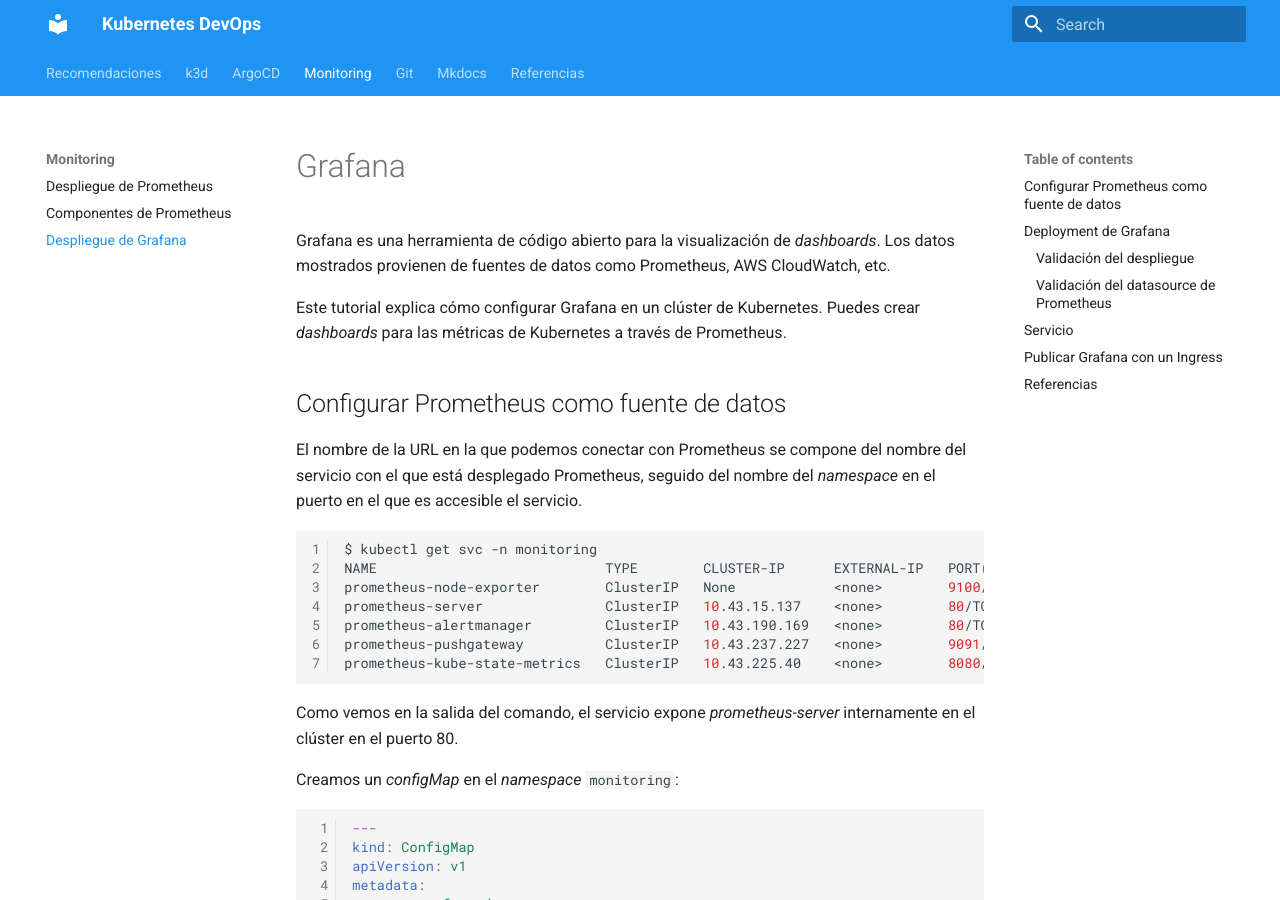
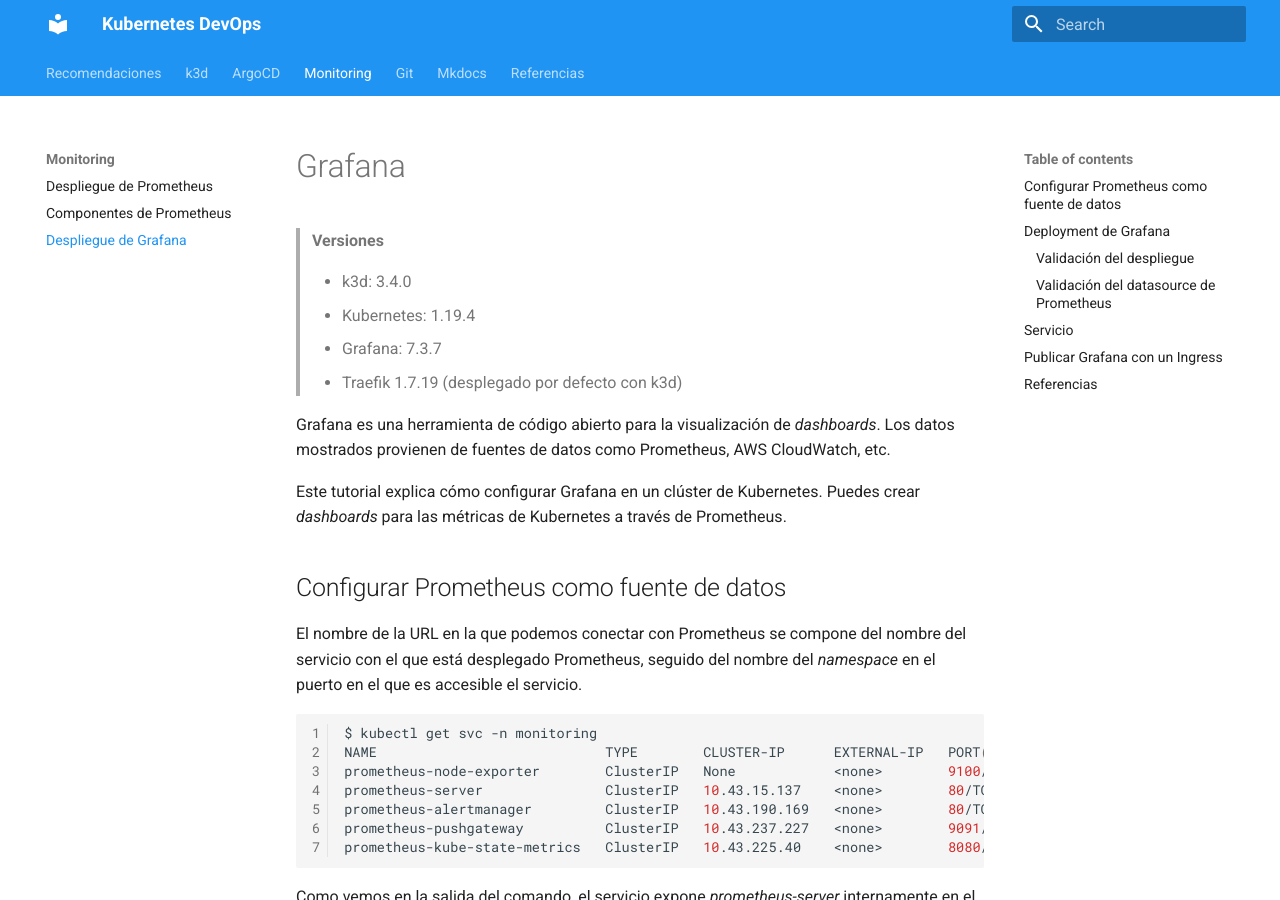
Before and after one commit to onthedock/k8s-devops, an MkDocs documentation site: the page built from docs/monitoring/grafana.md, in a window 1280 px wide and 900 px high. Built offline with MkDocs 1.6.1 and Material for MkDocs 9.7.7, drawn with Linux system fonts in a browser that asks for light colours.

Commit message:
Grafana: Versiones de los componentes

````diff
--- a/docs/monitoring/grafana.md
+++ b/docs/monitoring/grafana.md
@@ -1,4 +1,11 @@
 # Grafana
+
+> **Versiones**
+>
+> - k3d: 3.4.0
+> - Kubernetes: 1.19.4
+> - Grafana: 7.3.7
+> - Traefik 1.7.19 (desplegado por defecto con k3d)
 
 Grafana es una herramienta de código abierto para la visualización de *dashboards*. Los datos mostrados provienen de fuentes de datos como Prometheus, AWS CloudWatch, etc.
 
@@ -229,7 +236,6 @@ spec:
 
 ```
 
-
 ## Referencias
 
 - [How to Setup Grafana on Kubernetes](https://devopscube.com/setup-grafana-kubernetes/) por Bibin Wilson, 4/11/2019.
````
